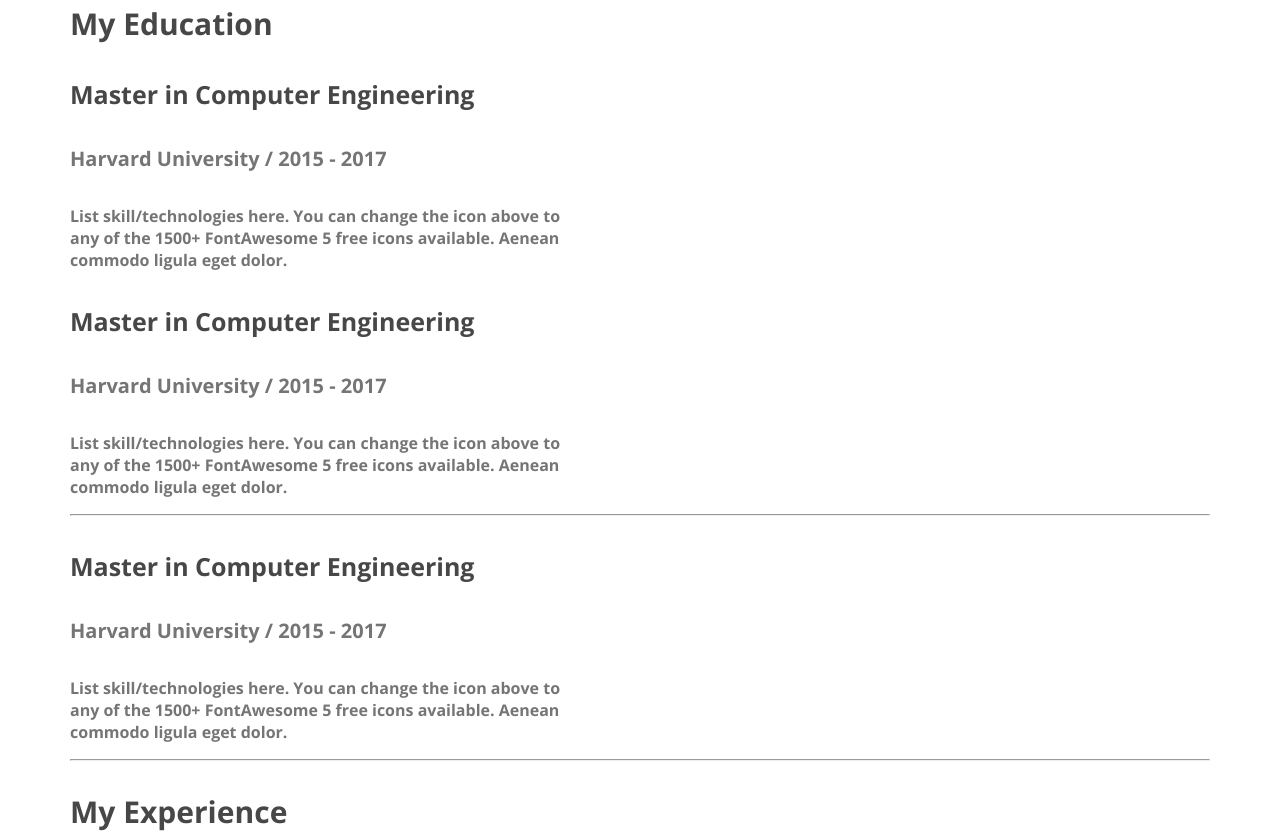
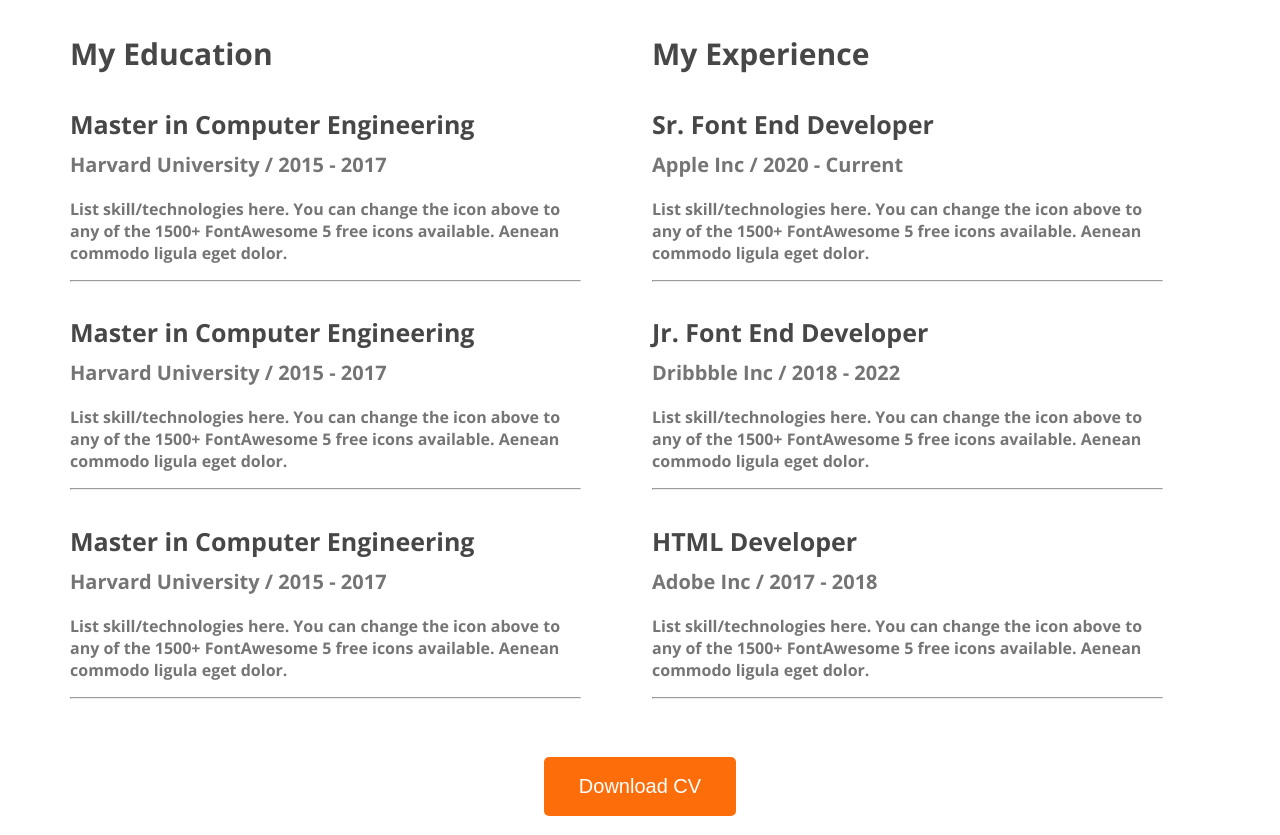
Before and after one commit to saisob/wbdeveloper-portfoilo-a, a plain HTML site: page index.html in a window 1280 px wide. Shown: the part 2501-3336 px from the top of the page. Drawn offline with nearby package versions, Linux system fonts and the light colour scheme.

Commit message:
Done resume

```diff
--- a/index.html
+++ b/index.html
@@ -102,14 +102,7 @@
                     <h3 class="resume-colam-title">My Education</h3>
 
                     <div class="resume-item">
-                        <h4 class="resume-titel">Master in Computer Engineering</h4>
-                        <h5 class="resume-institute">Harvard University / 2015 - 2017</h5>
-                        <p class="resume-discription">List skill/technologies here. You can change the icon above
-                            to any of the 1500+ FontAwesome 5 free icons available. Aenean commodo ligula eget dolor.
-                        </p>
-                    </div>
-                    <div class="resume-item">
-                        <h4 class="resume-titel">Master in Computer Engineering</h4>
+                        <h4 class="resume-title">Master in Computer Engineering</h4>
                         <h5 class="resume-institute">Harvard University / 2015 - 2017</h5>
                         <p class="resume-discription">List skill/technologies here. You can change the icon above
                             to any of the 1500+ FontAwesome 5 free icons available. Aenean commodo ligula eget dolor.
@@ -117,7 +110,15 @@
                         <hr>
                     </div>
                     <div class="resume-item">
-                        <h4 class="resume-titel">Master in Computer Engineering</h4>
+                        <h4 class="resume-title">Master in Computer Engineering</h4>
+                        <h5 class="resume-institute">Harvard University / 2015 - 2017</h5>
+                        <p class="resume-discription">List skill/technologies here. You can change the icon above
+                            to any of the 1500+ FontAwesome 5 free icons available. Aenean commodo ligula eget dolor.
+                        </p>
+                        <hr>
+                    </div>
+                    <div class="resume-item">
+                        <h4 class="resume-title">Master in Computer Engineering</h4>
                         <h5 class="resume-institute">Harvard University / 2015 - 2017</h5>
                         <p class="resume-discription">List skill/technologies here. You can change the icon above
                             to any of the 1500+ FontAwesome 5 free icons available. Aenean commodo ligula eget dolor.
@@ -151,8 +152,10 @@
                         </p>
                         <hr>
                     </div>
-
                 </div>
+            </div>
+            <div class="download-cv">
+                <button class="btn-primary"> Download CV</button>
             </div>
         </section>
     </main>
--- a/styles/portfolio.css
+++ b/styles/portfolio.css
@@ -114,6 +114,7 @@ main section {
     text-align: center;
     font-size: 35px;
     font-weight: 700;
+
 }
 
 .section-description {
@@ -154,22 +155,30 @@ main section {
 }
 
 /* Resume */
+.resume-container{
+    display: flex;
+    gap: 71px;
+}
 .resume-colam-title {
     color: #474747;
     font-size: 30px;
     font-weight: 700;
 }
 
-.resume-titel {
+.resume-title {
     color: #474747;
     font-size: 25px;
     font-weight: 700;
+    margin-bottom: 10px;
+
 }
 
 .resume-institute {
     color: #757575;
     font-size: 20px;
     font-weight: 600;
+    margin-bottom: 20px;
+    margin-top: 0px;
 }
 
 .resume-discription {
@@ -178,3 +187,7 @@ main section {
     font-weight: 400;
     width: 511px;
 }
+.download-cv{
+    text-align: center;
+    margin-top: 50px;
+}
```
